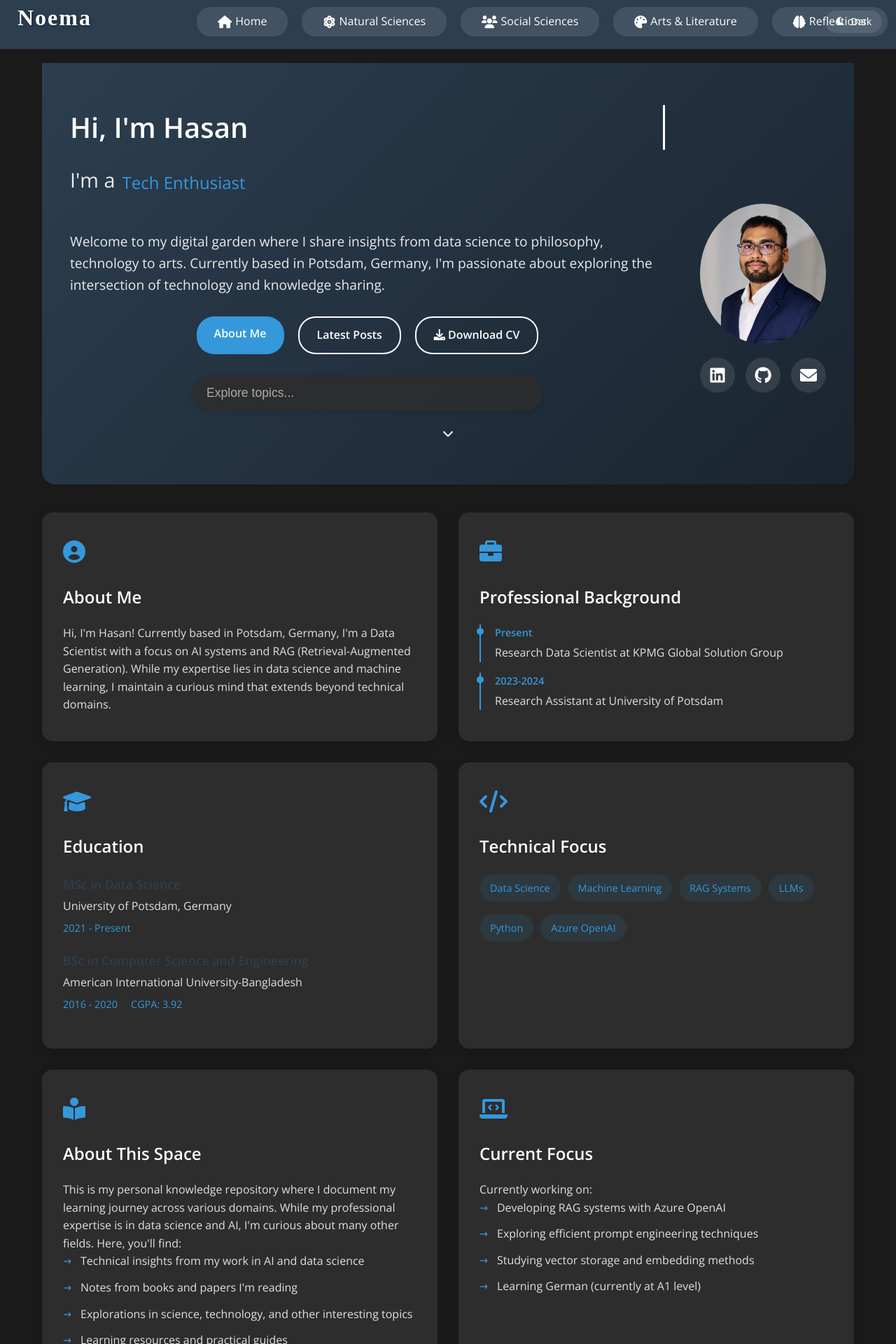
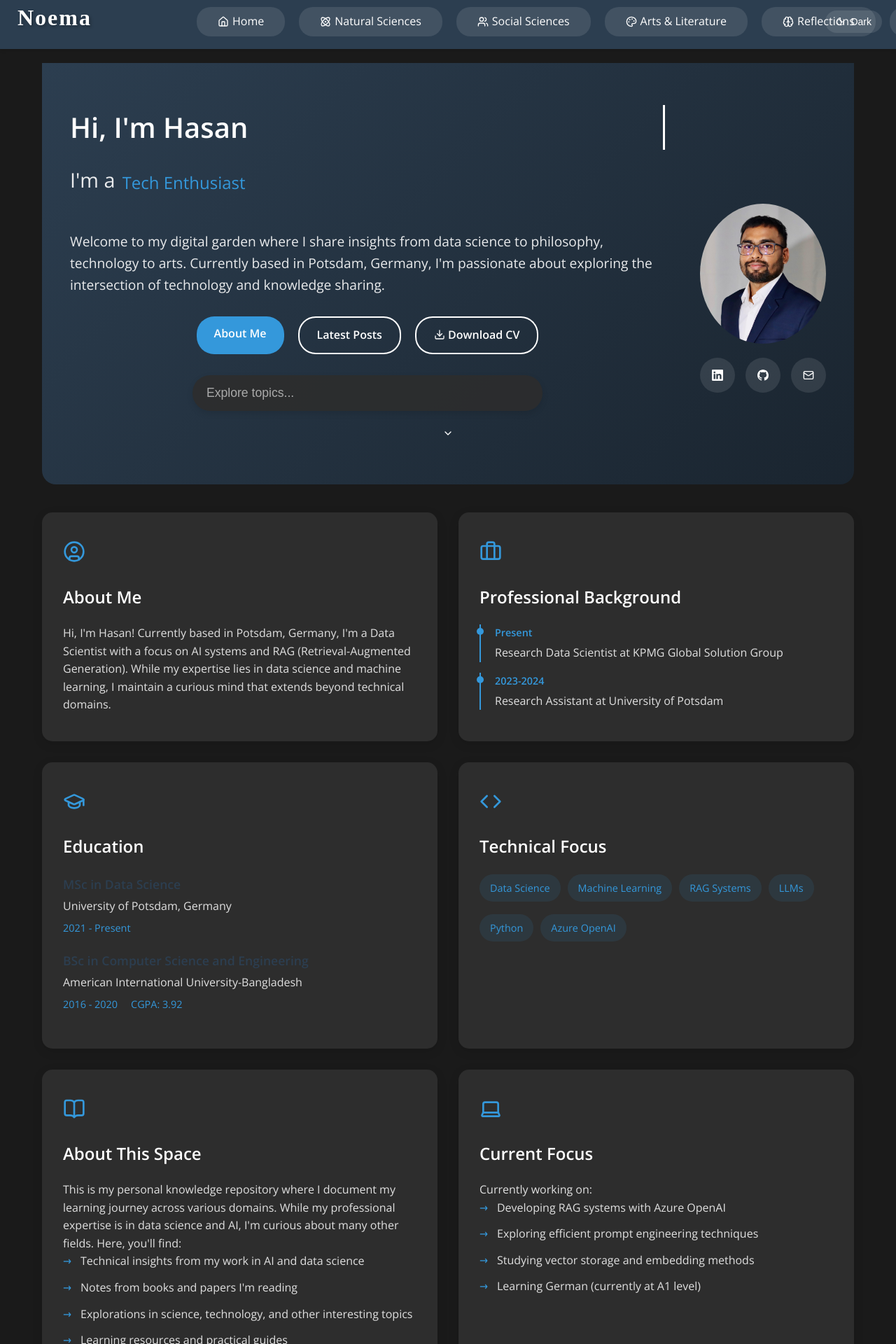
Before and after one commit to hhshanto/hhshanto.github.io, a Jekyll site: the page built from index.html, in a window 1280 px wide. Shown: the top 1920 px of the page at 70% size. Built offline with Jekyll 4.4.1, drawn with Linux system fonts in a browser that asks for light colours; some web fonts are replaced.

Commit message:
Replace Font Awesome with inline SVG icons
The CDN stylesheet pulled roughly 100 KB plus a webfont from cdnjs to
draw 23 glyphs, on every page, as a render-blocking request to a third
party. The whole set now inlines from _data/icons.yml at about 6 KB with
no external request and no webfont.

Glyphs come from lucide-static (ISC) with the brand marks from
bootstrap-icons (MIT). Font Awesome's free icons are CC BY 4.0, which
asks for attribution when the artwork is redistributed; the replacements
carry no such condition. Simple Icons was the first choice for the brand
marks but no longer ships LinkedIn.

The theme button now renders both the sun and the moon and lets CSS show
whichever matches the active theme, so the script no longer swaps icon
classes - it only updates the label.

Icons that are the only content of a control (the social links, the two
share buttons) now carry an accessible name; the rest are marked
decorative rather than being read out.

Co-Authored-By: Claude Opus 5 (1M context) <noreply@anthropic.com>

```diff
--- /dev/null
+++ b/_includes/icon.html
@@ -0,0 +1,26 @@
+{%- comment -%}
+Renders an inline SVG icon from _data/icons.yml.
+
+Replaces Font Awesome, which pulled roughly 100 KB of CSS plus a webfont
+from a CDN to draw 23 glyphs. The whole set inlines to about 6 KB with no
+external request.
+
+    {% include icon.html name="home" %}
+    {% include icon.html name="linkedin" label="LinkedIn" %}
+
+Icons are decorative by default and hidden from screen readers. Pass
+`label` when the icon is the only content of its control, which makes it
+an img role with an accessible name instead.
+
+Stroke icons (Lucide) and filled brand marks (Bootstrap Icons) need
+different paint attributes, which is what `mode` in the data selects.
+{%- endcomment -%}
+
+{%- assign ic = site.data.icons[include.name] -%}
+{%- if ic -%}
+<svg class="icon icon-{{ include.name }}" viewBox="{{ ic.viewbox }}" width="1em" height="1em" focusable="false"
+    {%- if include.label %} role="img" aria-label="{{ include.label }}"{% else %} aria-hidden="true"{% endif %}
+    {%- if ic.mode == 'fill' %} fill="currentColor"
+    {%- else %} fill="none" stroke="currentColor" stroke-width="2" stroke-linecap="round" stroke-linejoin="round"
+    {%- endif %}>{{ ic.body }}</svg>
+{%- endif -%}
--- a/_includes/post-footer.html
+++ b/_includes/post-footer.html
@@ -5,12 +5,12 @@
             <a href="https://twitter.com/intent/tweet?text={{ page.title | url_encode }}&url={{ site.url }}{{ page.url }}"
                target="_blank"
                class="share-button twitter">
-                <i class="fab fa-twitter"></i>
+                {% include icon.html name="twitter" label="Share on X" %}
             </a>
             <a href="https://www.linkedin.com/shareArticle?mini=true&url={{ site.url }}{{ page.url }}&title={{ page.title | url_encode }}"
                target="_blank"
                class="share-button linkedin">
-                <i class="fab fa-linkedin"></i>
+                {% include icon.html name="linkedin" label="Share on LinkedIn" %}
             </a>
         </div>
     </div>
--- a/_includes/post-header.html
+++ b/_includes/post-header.html
@@ -17,7 +17,7 @@
 
     {% if page.tags.size > 0 %}
     <div class="post-tags">
-        <i class="fas fa-tags"></i>
+        {% include icon.html name="tags" %}
         {% for tag in page.tags %}
         <a href="{{ '/tags/' | relative_url }}#{{ tag | slugify }}" class="tag">{{ tag }}</a>
         {% endfor %}
--- a/_layouts/default.html
+++ b/_layouts/default.html
@@ -30,7 +30,6 @@
     <link rel="stylesheet" href="https://fonts.googleapis.com/css2?family=Playfair+Display:wght@400;700&family=Open+Sans:wght@400;600&family=Fira+Code:wght@400&family=UnifrakturCook:wght@700&display=swap">
 
     <link rel="stylesheet" href="{{ '/assets/css/style.css' | relative_url }}">
-    <link rel="stylesheet" href="https://cdnjs.cloudflare.com/ajax/libs/font-awesome/6.0.0/css/all.min.css">
 </head>
 <body>
 
@@ -40,25 +39,30 @@
                 <a href="{{ '/' | relative_url }}" class="gothic-font">Noema</a>
             </div>
             <div class="mobile-menu-toggle" aria-label="Toggle menu" aria-expanded="false">
-                <i class="fas fa-bars"></i>
+                {% include icon.html name="bars" %}
             </div>
             <nav class="main-nav">
                 <ul>
-                    <li><a href="{{ '/' | relative_url }}"><i class="fas fa-home"></i> Home</a></li>
-                    <li><a href="{{ '/natural-sciences' | relative_url }}"><i class="fas fa-atom"></i> Natural Sciences</a></li>
-                    <li><a href="{{ '/social-sciences' | relative_url }}"><i class="fas fa-users"></i> Social Sciences</a></li>
-                    <li><a href="{{ '/arts-literature' | relative_url }}"><i class="fas fa-palette"></i> Arts & Literature</a></li>
-                    <li><a href="{{ '/reflections' | relative_url }}"><i class="fas fa-brain"></i> Reflections</a></li>
-                    <li><a href="{{ '/contemporary' | relative_url }}"><i class="fas fa-newspaper"></i> Contemporary</a></li>
-                    <li><a href="{{ '/create-post' | relative_url }}"><i class="fas fa-plus"></i> Create Post</a></li>
+                    <li><a href="{{ '/' | relative_url }}">{% include icon.html name="home" %} Home</a></li>
+                    <li><a href="{{ '/natural-sciences' | relative_url }}">{% include icon.html name="atom" %} Natural Sciences</a></li>
+                    <li><a href="{{ '/social-sciences' | relative_url }}">{% include icon.html name="users" %} Social Sciences</a></li>
+                    <li><a href="{{ '/arts-literature' | relative_url }}">{% include icon.html name="palette" %} Arts & Literature</a></li>
+                    <li><a href="{{ '/reflections' | relative_url }}">{% include icon.html name="brain" %} Reflections</a></li>
+                    <li><a href="{{ '/contemporary' | relative_url }}">{% include icon.html name="newspaper" %} Contemporary</a></li>
+                    <li><a href="{{ '/create-post' | relative_url }}">{% include icon.html name="plus" %} Create Post</a></li>
                 </ul>
             </nav>
         </div>
 
         <div class="theme-toggle">
-            <button id="themeToggle" class="theme-toggle-btn">
-                <i class="fas fa-sun"></i>
-                <span class="theme-text">Light Mode</span>
+            {%- comment -%}
+            Both glyphs are rendered and CSS shows whichever matches the
+            active theme, so the script no longer has to swap icon classes.
+            {%- endcomment -%}
+            <button id="themeToggle" class="theme-toggle-btn" aria-label="Toggle colour theme">
+                {% include icon.html name="sun" %}
+                {% include icon.html name="moon" %}
+                <span class="theme-text">Light</span>
             </button>
         </div>
 
@@ -134,12 +138,12 @@
 <script>
     document.addEventListener('DOMContentLoaded', () => {
         const themeToggle = document.getElementById('themeToggle');
-        const icon = themeToggle.querySelector('i');
+        const themeText = themeToggle.querySelector('.theme-text');
 
         // Check for saved theme preference or default to 'light'
         const currentTheme = localStorage.getItem('theme') || 'dark';
         document.documentElement.setAttribute('data-theme', currentTheme);
-        updateIcon(currentTheme);
+        updateLabel(currentTheme);
 
         // Toggle theme on button click
         themeToggle.addEventListener('click', () => {
@@ -148,21 +152,14 @@
 
             document.documentElement.setAttribute('data-theme', newTheme);
             localStorage.setItem('theme', newTheme);
-            updateIcon(newTheme);
+            updateLabel(newTheme);
         });
 
-        // Update icon based on theme
-        function updateIcon(theme) {
-    if (theme === 'dark') {
-        icon.classList.remove('fa-sun');
-        icon.classList.add('fa-moon');
-        document.querySelector('.theme-text').textContent = 'Dark';
-    } else {
-        icon.classList.remove('fa-moon');
-        icon.classList.add('fa-sun');
-        document.querySelector('.theme-text').textContent = 'Light';
-    }
-}
+        // Only the label is set here. Which of the two inline icons shows
+        // is decided by CSS from the data-theme attribute.
+        function updateLabel(theme) {
+            themeText.textContent = theme === 'dark' ? 'Dark' : 'Light';
+        }
     });
     </script>
 
--- a/_sass/_base.scss
+++ b/_sass/_base.scss
@@ -211,3 +211,31 @@ a {
         opacity: 0.8;
     }
 }
+
+
+// Inline SVG icons (see _includes/icon.html)
+// Sized in em so an icon tracks the font size of whatever contains it,
+// which is how the Font Awesome glyphs they replaced behaved.
+.icon {
+    display: inline-block;
+    vertical-align: -0.125em;
+    flex-shrink: 0;
+}
+
+// The theme button renders both glyphs; CSS picks the one matching the
+// active theme so no script has to swap them.
+.theme-toggle-btn {
+    .icon-moon {
+        display: none;
+    }
+}
+
+[data-theme="dark"] .theme-toggle-btn {
+    .icon-sun {
+        display: none;
+    }
+
+    .icon-moon {
+        display: inline-block;
+    }
+}
--- a/index.html
+++ b/index.html
@@ -24,7 +24,7 @@ title: Home
                 <a href="#about" class="hero-btn primary">About Me</a>
                 <a href="#latest" class="hero-btn secondary">Latest Posts</a>
                 <a href="/assets/files/Resume.pdf" class="hero-btn secondary" download>
-                    <i class="fas fa-download"></i> Download CV
+                    {% include icon.html name="download" %} Download CV
                 </a>
             </div>
 
@@ -39,14 +39,14 @@ title: Home
         <div class="hero-image">
             <img src="{{ '/assets/images/profile.jpg' | relative_url }}" alt="Hasan's Profile" />
             <div class="social-links">
-                <a href="https://linkedin.com/in//mhasan-shanto/" target="_blank" class="social-btn"><i class="fab fa-linkedin"></i></a>
-                <a href="https://github.com/hhshanto" target="_blank" class="social-btn"><i class="fab fa-github"></i></a>
-                <a href="mailto:hasanibnesaleh@gmail.com" class="social-btn"><i class="fas fa-envelope"></i></a>
+                <a href="https://linkedin.com/in//mhasan-shanto/" target="_blank" class="social-btn">{% include icon.html name="linkedin" label="LinkedIn" %}</a>
+                <a href="https://github.com/hhshanto" target="_blank" class="social-btn">{% include icon.html name="github" label="GitHub" %}</a>
+                <a href="mailto:hasanibnesaleh@gmail.com" class="social-btn">{% include icon.html name="envelope" label="Email" %}</a>
             </div>
         </div>
     </div>
     <div class="scroll-indicator">
-        <i class="fas fa-chevron-down"></i>
+        {% include icon.html name="chevron-down" %}
     </div>
 </section>
 
@@ -57,7 +57,7 @@ title: Home
             <!-- Personal Introduction -->
             <div class="about-card">
                 <div class="card-icon">
-                    <i class="fas fa-user-circle"></i>
+                    {% include icon.html name="user-circle" %}
                 </div>
                 <h2>About Me</h2>
                 <p>Hi, I'm Hasan! Currently based in Potsdam, Germany, I'm a Data Scientist with a focus on AI systems and RAG (Retrieval-Augmented Generation). While my expertise lies in data science and machine learning, I maintain a curious mind that extends beyond technical domains.</p>
@@ -66,7 +66,7 @@ title: Home
             <!-- Professional Background -->
             <div class="about-card">
                 <div class="card-icon">
-                    <i class="fas fa-briefcase"></i>
+                    {% include icon.html name="briefcase" %}
                 </div>
                 <h2>Professional Background</h2>
                 <div class="timeline">
@@ -84,7 +84,7 @@ title: Home
             <!-- Education -->
             <div class="about-card">
                 <div class="card-icon">
-                    <i class="fas fa-graduation-cap"></i>
+                    {% include icon.html name="graduation-cap" %}
                 </div>
                 <h2>Education</h2>
                 <div class="education-list">
@@ -105,7 +105,7 @@ title: Home
             <!-- Technical Expertise -->
             <div class="about-card">
                 <div class="card-icon">
-                    <i class="fas fa-code"></i>
+                    {% include icon.html name="code" %}
                 </div>
                 <h2>Technical Focus</h2>
                 <div class="expertise-grid">
@@ -121,7 +121,7 @@ title: Home
             <!-- Knowledge Hub Purpose -->
             <div class="about-card">
                 <div class="card-icon">
-                    <i class="fas fa-book-reader"></i>
+                    {% include icon.html name="book-reader" %}
                 </div>
                 <h2>About This Space</h2>
                 <p>This is my personal knowledge repository where I document my learning journey across various domains. While my professional expertise is in data science and AI, I'm curious about many other fields. Here, you'll find:</p>
@@ -136,7 +136,7 @@ title: Home
             <!-- Current Focus -->
             <div class="about-card">
                 <div class="card-icon">
-                    <i class="fas fa-laptop-code"></i>
+                    {% include icon.html name="laptop-code" %}
                 </div>
                 <h2>Current Focus</h2>
                 <p>Currently working on:</p>
```
Also changed, not shown: _data/icons.yml (added, +100 -0 lines).
